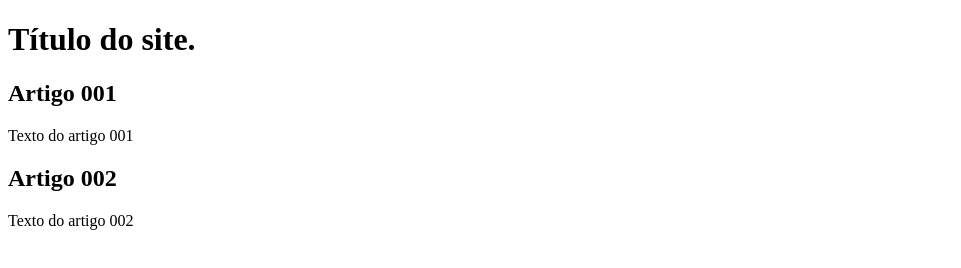
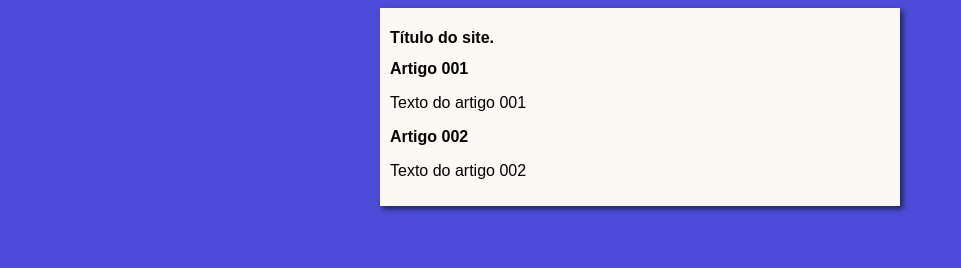
Before and after one commit to VictorMaciel-dsn/projeto_site, a plain HTML site: page index.html in a window 1280 px wide. Shown: the whole page, without its empty margins (0-961 px from the left). Drawn offline with Linux system fonts and the light colour scheme.

Commit message:
Iniciei o design

```diff
--- /dev/null
+++ b/estilos/styles.css
@@ -0,0 +1,16 @@
+* {
+font-family: Arial, Helvetica, sans-serif;
+font-size: 16px;
+}
+
+body {
+background-color: rgb(76, 76, 216);
+}
+
+main{
+    background-color: rgb(250, 249, 244);
+    width: 500px;
+    margin: auto;
+    padding: 10px;
+    box-shadow: 3px 3px 5px rgba(0, 0, 0, 0.555);
+}
--- a/index.html
+++ b/index.html
@@ -5,6 +5,7 @@
     <meta http-equiv="X-UA-Compatible" content="IE=edge">
     <meta name="viewport" content="width=device-width, initial-scale=1.0">
     <title>Título do site.</title>
+    <link rel="stylesheet" href="estilos/styles.css">
 </head>
 <body>
     <main>
```
